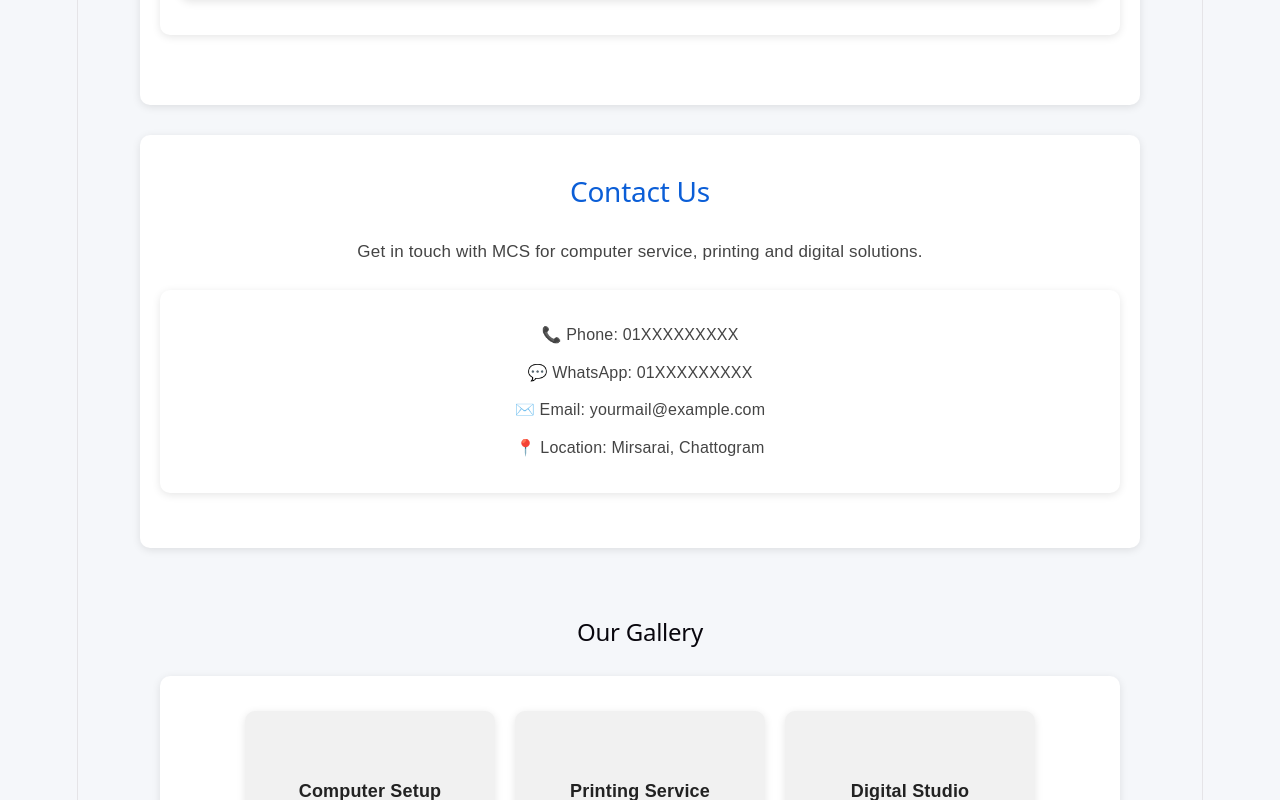
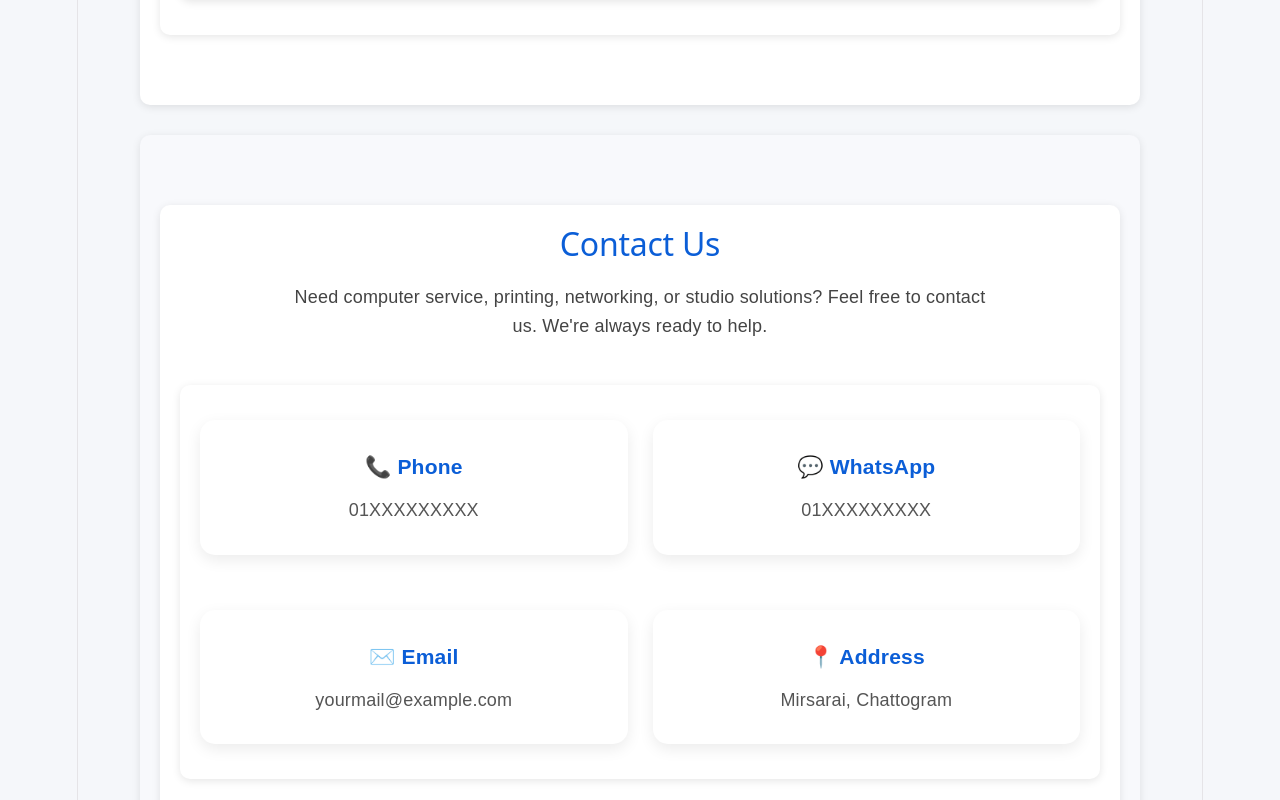
Before and after one commit to mcs404/mcs, a React (Vite) app: page / in a window 1280 px wide. Shown: the part 1600-2400 px from the top of the page. Built offline with nearby package versions, Linux system fonts and the light colour scheme.

Commit message:
Move Contact styles to Contact.css

```diff
--- a/src/App.css
+++ b/src/App.css
@@ -67,10 +67,6 @@ nav a:hover {
   text-align: center;
 }
 
-.contact p {
-  text-align: center;
-  font-size: 17px;
-}
 .about,
 .contact {
   color: #222;
@@ -141,19 +137,6 @@ section {
   opacity: 0.8;
 }
 
-.contact {
-  text-align: center;
-  padding: 40px 20px;
-}
-
-.contact-info {
-  margin-top: 25px;
-}
-
-.contact-info p {
-  margin: 12px 0;
-  font-size: 16px;
-}
 .footer {
   text-align: center;
   padding: 30px 20px;
--- /dev/null
+++ b/src/components/Contact.css
@@ -0,0 +1,66 @@
+/* ====================================
+   CONTACT
+==================================== */
+
+.contact {
+  padding: 70px 20px;
+  background: #f8f9fc;
+}
+
+.contact-container {
+  max-width: 1100px;
+  margin: auto;
+  text-align: center;
+}
+
+.contact h2 {
+  font-size: 32px;
+  color: #0b5ed7;
+  margin-bottom: 20px;
+}
+
+.contact-text {
+  max-width: 700px;
+  margin: auto;
+  color: #555;
+  line-height: 1.8;
+}
+
+.contact-cards {
+  display: grid;
+  grid-template-columns: repeat(2, 1fr);
+  gap: 25px;
+  margin-top: 45px;
+}
+
+.contact-card {
+  background: white;
+  padding: 30px;
+  border-radius: 15px;
+  box-shadow: 0 5px 15px rgba(0,0,0,.08);
+  transition: .3s;
+}
+
+.contact-card:hover {
+  transform: translateY(-8px);
+  box-shadow: 0 12px 30px rgba(0,0,0,.15);
+}
+
+.contact-card h3 {
+  color: #0b5ed7;
+  margin-bottom: 12px;
+}
+
+.contact-card p {
+  color: #555;
+}
+
+/* Responsive */
+
+@media (max-width:768px){
+
+.contact-cards{
+    grid-template-columns:1fr;
+}
+
+}
--- a/src/components/Contact.jsx
+++ b/src/components/Contact.jsx
@@ -1,23 +1,42 @@
+import "./Contact.css";
+
 function Contact() {
-    return(
+  return (
     <section className="contact" id="contact">
+      <div className="contact-container">
         <h2>Contact Us</h2>
 
-    <p>
-      Get in touch with MCS for computer service, printing and digital
-      solutions.
+        <p className="contact-text">
+          Need computer service, printing, networking, or studio solutions?
+          Feel free to contact us. We're always ready to help.
         </p>
 
-    <div className="contact-info">
-      <p>📞 Phone: 01XXXXXXXXX</p>
+        <div className="contact-cards">
 
-      <p>💬 WhatsApp: 01XXXXXXXXX</p>
+          <div className="contact-card">
+            <h3>📞 Phone</h3>
+            <p>01XXXXXXXXX</p>
+          </div>
 
-      <p>✉️ Email: yourmail@example.com</p>
+          <div className="contact-card">
+            <h3>💬 WhatsApp</h3>
+            <p>01XXXXXXXXX</p>
+          </div>
 
-      <p>📍 Location: Mirsarai, Chattogram</p>
+          <div className="contact-card">
+            <h3>✉️ Email</h3>
+            <p>yourmail@example.com</p>
+          </div>
+
+          <div className="contact-card">
+            <h3>📍 Address</h3>
+            <p>Mirsarai, Chattogram</p>
+          </div>
+
+        </div>
       </div>
     </section>
   );
 }
+
 export default Contact;
```
Lines whose indentation alone changed are shown as unchanged.
